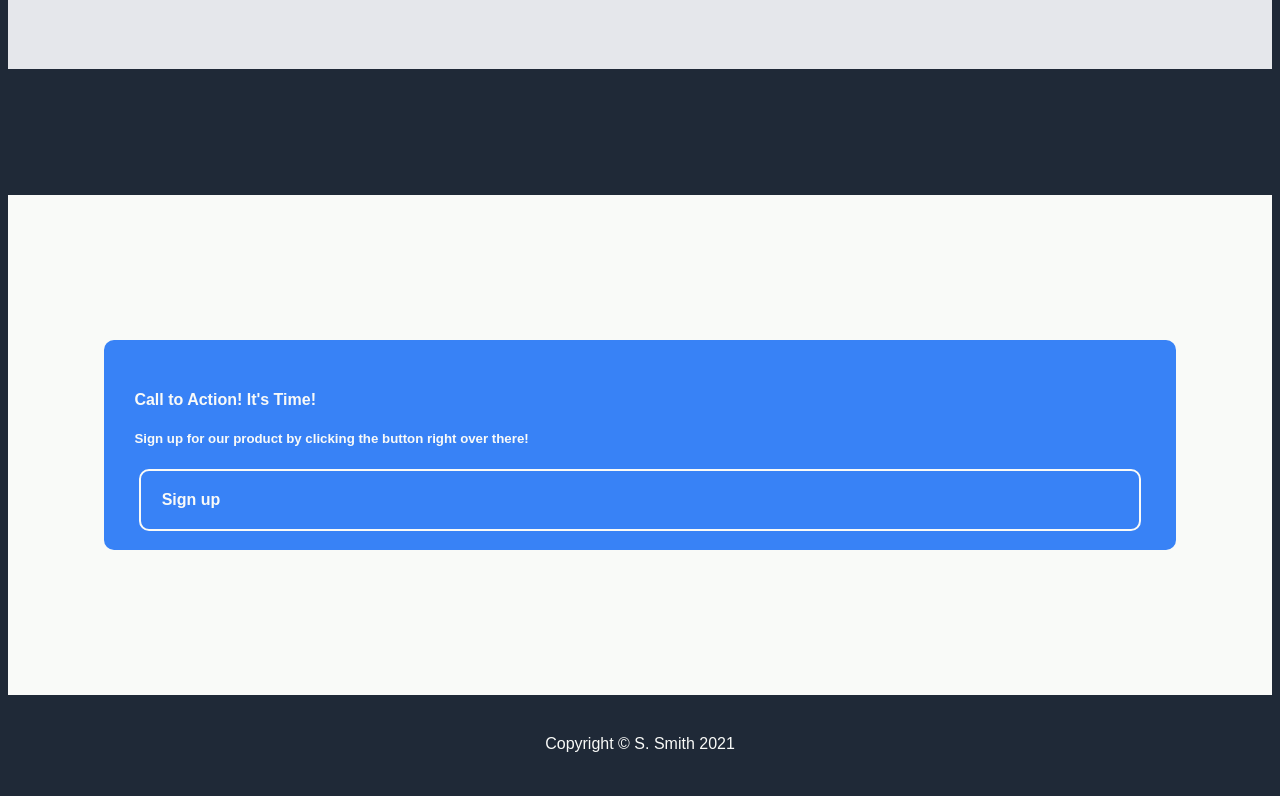
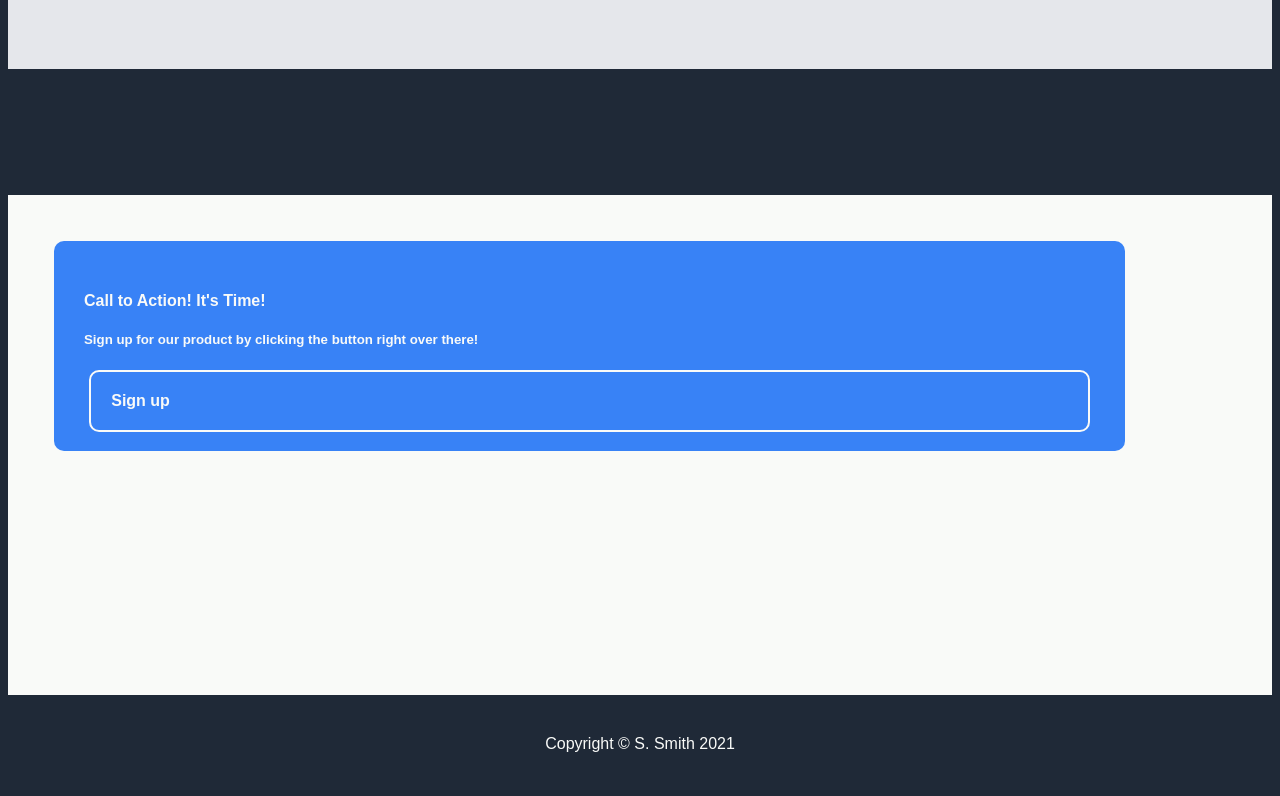
Before and after one commit to billyndroid/landing-page, a plain HTML site: page index.html in a window 1280 px wide. Shown: the part 1689-2485 px from the top of the page. Drawn offline with Linux system fonts and the light colour scheme.

Commit message:
Update style.css

```diff
--- a/style.css
+++ b/style.css
@@ -153,9 +153,6 @@ h2 {
     height: 500px;
     width: auto;
     display: flex;
-    flex-wrap: wrap;
-    align-items: center;
-    justify-content: center;
 }
 #cta {
     width: 80%;
@@ -165,7 +162,8 @@ h2 {
     margin: 46px;
     padding: 30px;
     color: #f9faf8;
-
+      row-gap: 50px;
+  column-gap: 2em;
 }
 #content {
 
@@ -182,7 +180,6 @@ h2 {
     border: 2px solid #f9faf8;
     padding: 2%;
     margin: 5px;
-
 }
 /* Footer Section */
 footer {
```
